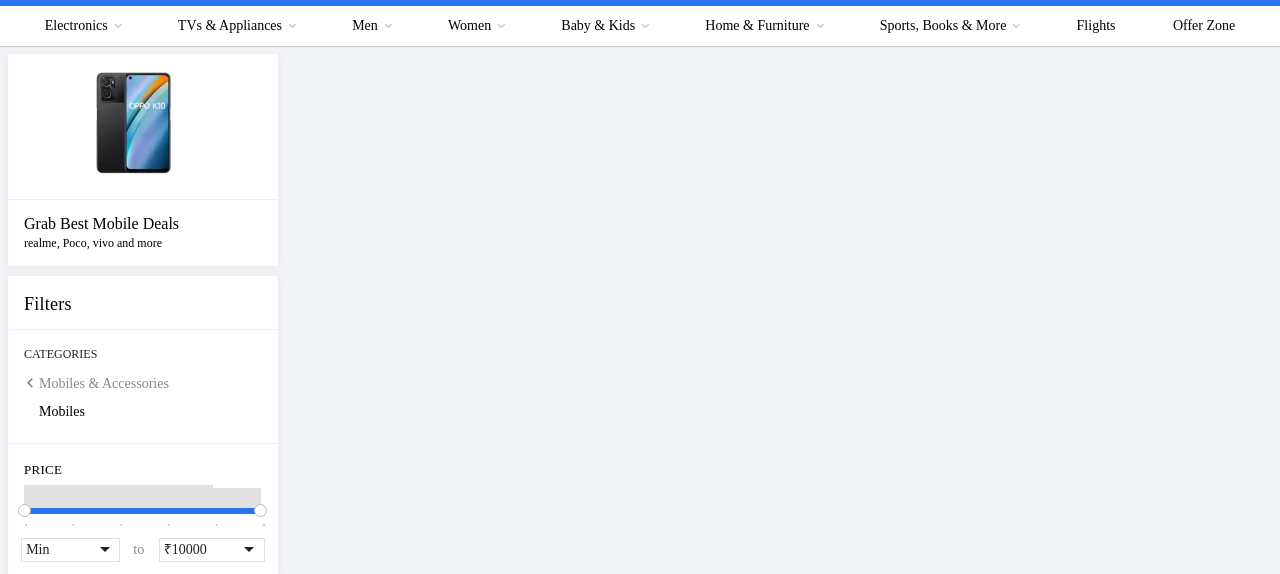
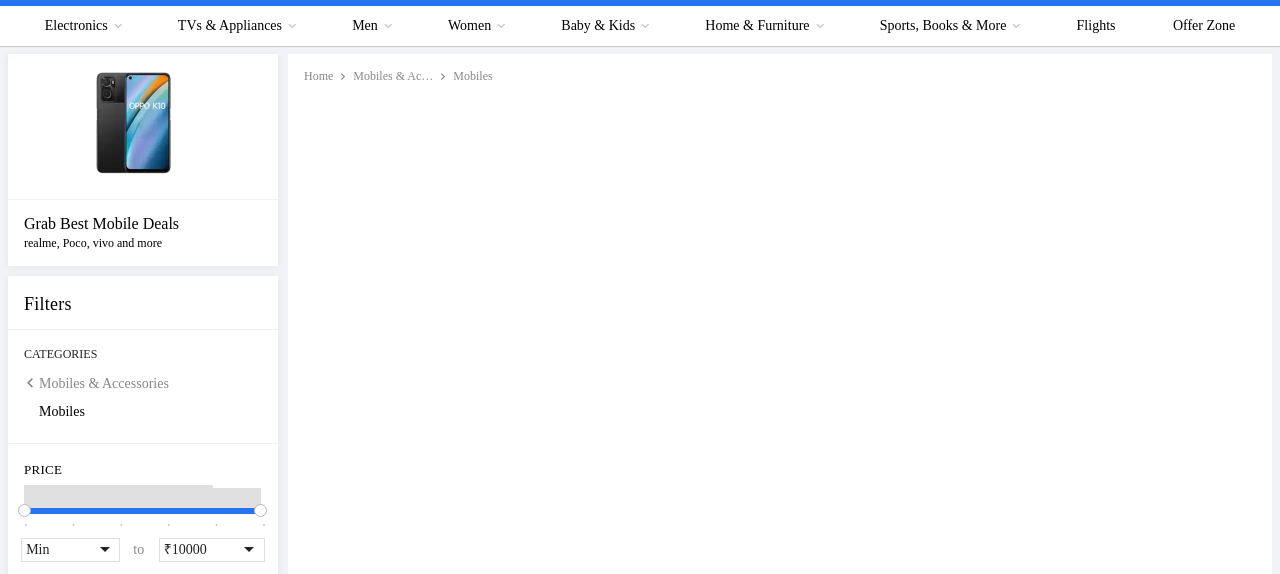
Before and after one commit to anmh265/Flipkart-training, a plain HTML site: page index.html in a window 1280 px wide. Shown: the part 50-624 px from the top of the page. Drawn offline with Linux system fonts and the light colour scheme; a web font is replaced by a local one.

Commit message:
main section category list completed

```diff
--- a/index.html
+++ b/index.html
@@ -425,7 +425,25 @@
                     </div>
                 </div>
             </div>
-
+            <div class="mobile-main-section">
+                <div class="mi-category-section">
+                    <div class="mi-phone-navigation-category">
+                        <div class="navigation-category-section">
+                            <a href="#">Home</a>
+                            <svg width="16" height="27" viewBox="0 0 16 27" xmlns="http://www.w3.org/2000/svg" class="_39X-Og"><path d="M16 23.207L6.11 13.161 16 3.093 12.955 0 0 13.161l12.955 13.161z" fill="#878787" class="DpXnhQ"></path>
+                            </svg>
+                        </div>
+                        <div class="navigation-category-section">
+                            <a href="#">Mobiles & Accessories</a>
+                            <svg width="16" height="27" viewBox="0 0 16 27" xmlns="http://www.w3.org/2000/svg" class="_39X-Og"><path d="M16 23.207L6.11 13.161 16 3.093 12.955 0 0 13.161l12.955 13.161z" fill="#878787" class="DpXnhQ"></path>
+                            </svg>
+                        </div>
+                        <div class="navigation-category-section">
+                            <a href="#">Mobiles</a>
+                        </div>
+                    </div>
+                </div>
+            </div>
 
         </main>
 
--- a/style.css
+++ b/style.css
@@ -538,3 +538,30 @@
     width: 6px;
     margin-left: 4px;
 }
+.mobile-main-section{
+    flex: 1 0;
+    background-color: white;
+}
+.mi-category-section{
+    padding: 12px 16px 0;
+}
+.navigation-category-section{
+    display: inline-flex;
+    font-size: 12px;
+    font-family: roboto-regular;
+    align-items: center;
+    margin-right: -4px;
+}
+.navigation-category-section a{
+    max-width: 80px;
+    white-space: nowrap;
+    overflow: hidden;
+    text-overflow: ellipsis;
+    text-decoration: none;
+    color: #878787;
+}
+.navigation-category-section svg{
+    height: 7px;
+    width: 20px;
+    transform: rotate(180deg);
+}
```
